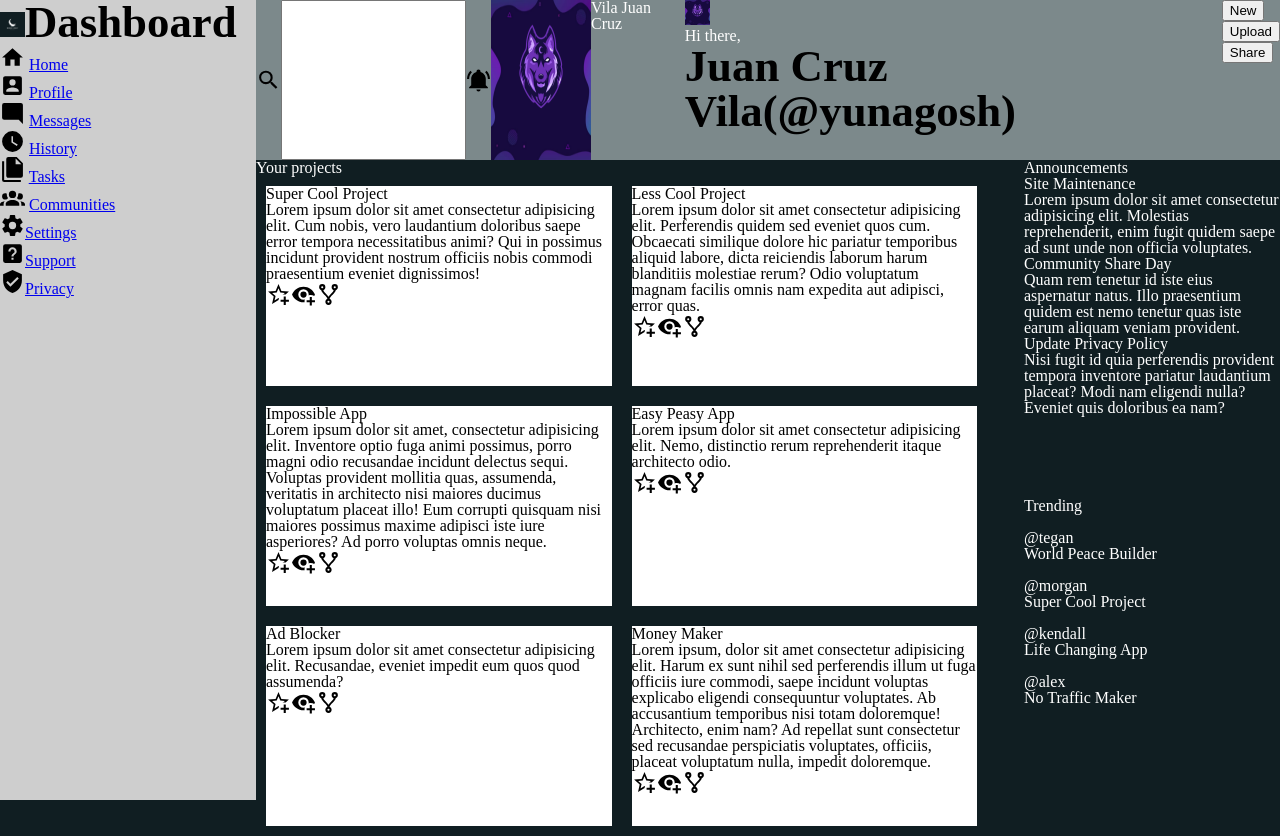
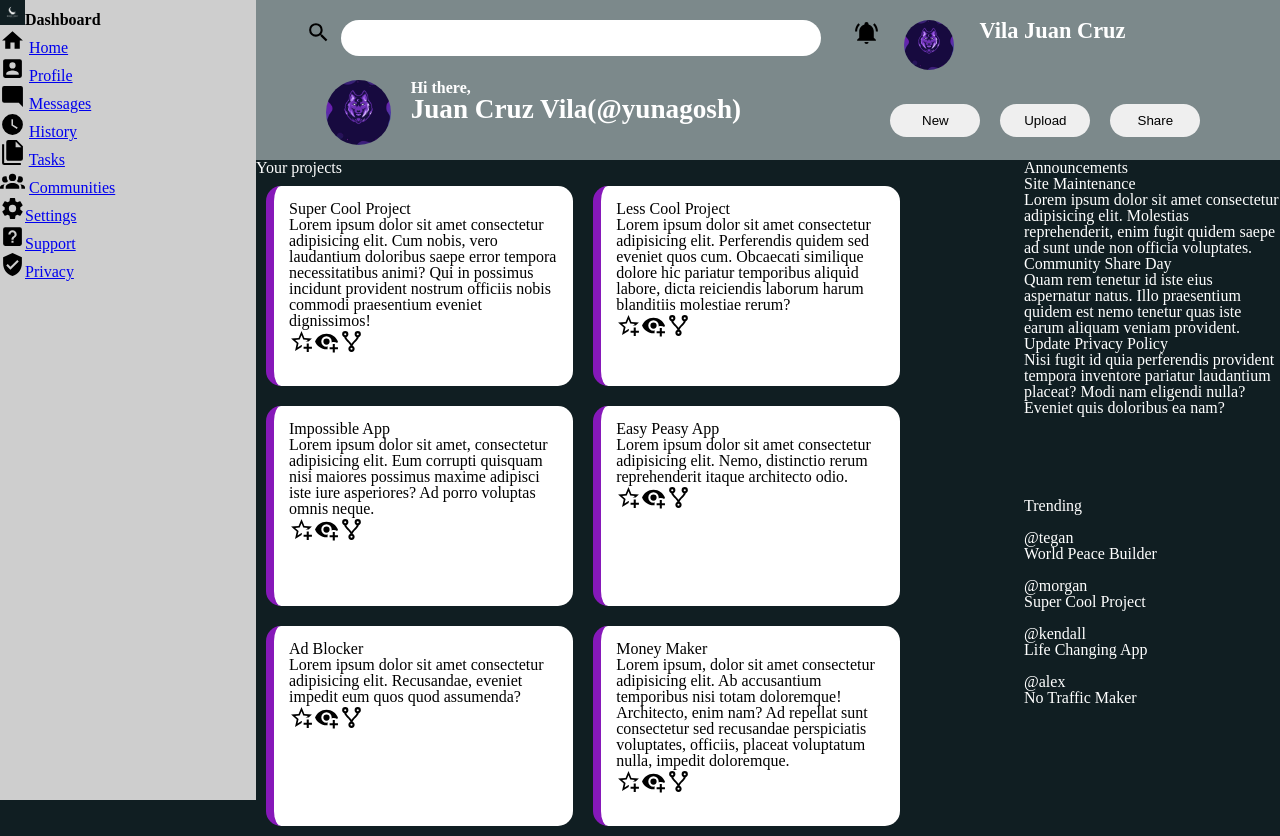
Before and after one commit to yunagosh7/admin-dashboard, a plain HTML site: page index.html in a window 1280 px wide. Drawn offline with Linux system fonts and the light colour scheme.

Commit message:
Commit preventivo

```diff
--- a/index.html
+++ b/index.html
@@ -20,112 +20,208 @@
             />Dashboard
           </h1>
           <ul>
-                <li><img src="images/home.svg" alt="" /> <a href="#">Home</a> </li>
-                <li><img src="images/account-box.svg" alt="" /> <a href="#">Profile</a> </li>
-                <li><img src="images/message-reply.svg" alt="" /> <a href="#">Messages</a> </li>
-                <li><img src="images/clock.svg" alt="" /> <a href="#">History</a> </li>
-                <li><img src="images/file-multiple.svg" alt="" /> <a href="#">Tasks</a> </li>
-                <li><img src="images/account-group.svg" alt="" /> <a href="#">Communities</a> </li>
+            <li><img src="images/home.svg" alt="" /> <a href="#">Home</a></li>
+            <li>
+              <img src="images/account-box.svg" alt="" />
+              <a href="#">Profile</a>
+            </li>
+            <li>
+              <img src="images/message-reply.svg" alt="" />
+              <a href="#">Messages</a>
+            </li>
+            <li>
+              <img src="images/clock.svg" alt="" /> <a href="#">History</a>
+            </li>
+            <li>
+              <img src="images/file-multiple.svg" alt="" />
+              <a href="#">Tasks</a>
+            </li>
+            <li>
+              <img src="images/account-group.svg" alt="" />
+              <a href="#">Communities</a>
+            </li>
           </ul>
           <ul>
             <li><img src="images/cog.svg" alt="" /><a href="#">Settings</a></li>
-                <li><img src="images/help-box.svg" alt="" /><a href="#">Support</a></li>
-                <li><img src="images/shield-check.svg" alt="" /><a href="#">Privacy</a></li>
+            <li>
+              <img src="images/help-box.svg" alt="" /><a href="#">Support</a>
+            </li>
+            <li>
+              <img src="images/shield-check.svg" alt="" /><a href="#"
+                >Privacy</a
+              >
+            </li>
           </ul>
         </nav>
       </aside>
-          <header >
-            <img src="images/magnify.svg" alt="" />
+      <header>
+        <div class="up">
+          <div class="search">
+            <img class="svg" src="images/magnify.svg" alt="" />
             <input type="text" />
-            <img src="images/bell-ring.svg" alt="" />
+          </div>
+          <div class="right">
+
+          <img class="svg" src="images/bell-ring.svg" alt="" />
           <img
             class="user-img"
             src="images/Purple and Navy Blue Gaming Wolf Illustration and Animated Typography Twitch Logo.png"
             alt=""
           />
           <h3>Vila Juan Cruz</h3>
-            <div class="profile">
+          </div>
+        </div>
+        <div class="down">
+          <div>
           <img
           src="images/Purple and Navy Blue Gaming Wolf Illustration and Animated Typography Twitch Logo.png"
           alt=""
         />
+        <div class="profile">
           <p>Hi there,</p>
-              <h1>Juan Cruz Vila(@yunagosh)</h1>
+          <h2>Juan Cruz Vila(@yunagosh)</h2>
+        </div>
           </div>
           <ul>
             <li><button>New</button></li>
             <li><button>Upload</button></li>
             <li><button>Share</button></li>
           </ul>
+        </div>
       </header>
       <div class="main-container">
-
         <main class="main">
           <section>
             <p>Your projects</p>
             <div class="projects-container">
               <div class="card">
                 <h3>Super Cool Project</h3>
-                      <p>Lorem ipsum dolor sit amet consectetur adipisicing elit. Cum nobis, vero laudantium doloribus saepe error tempora necessitatibus animi? Qui in possimus incidunt provident nostrum officiis nobis commodi praesentium eveniet dignissimos!</p>
-                      <img src="images/star-plus-outline.svg" alt=""><img src="images/eye-plus.svg" alt=""><img src="images/source-fork.svg" alt=""></div>
+                <p>
+                  Lorem ipsum dolor sit amet consectetur adipisicing elit. Cum
+                  nobis, vero laudantium doloribus saepe error tempora
+                  necessitatibus animi? Qui in possimus incidunt provident
+                  nostrum officiis nobis commodi praesentium eveniet
+                  dignissimos!
+                </p>
+                <div>
+                <img src="images/star-plus-outline.svg" alt="" /><img
+                  src="images/eye-plus.svg"
+                  alt=""
+                /><img src="images/source-fork.svg" alt="" /></div>
+              </div>
               <div class="card">
                 <h3>Less Cool Project</h3>
-                      <p>Lorem ipsum dolor sit amet consectetur adipisicing elit. Perferendis quidem sed eveniet quos cum. Obcaecati similique dolore hic pariatur temporibus aliquid labore, dicta reiciendis laborum harum blanditiis molestiae rerum? Odio voluptatum magnam facilis omnis nam expedita aut adipisci, error quas.</p>
-                      <img src="images/star-plus-outline.svg" alt=""><img src="images/eye-plus.svg" alt=""><img src="images/source-fork.svg" alt=""></div>
+                <p>
+                  Lorem ipsum dolor sit amet consectetur adipisicing elit.
+                  Perferendis quidem sed eveniet quos cum. Obcaecati similique
+                  dolore hic pariatur temporibus aliquid labore, dicta
+                  reiciendis laborum harum blanditiis molestiae rerum?
+                </p>
+                <div>
+                <img src="images/star-plus-outline.svg" alt="" /><img
+                  src="images/eye-plus.svg"
+                  alt=""
+                /><img src="images/source-fork.svg" alt="" /></div>
+              </div>
               <div class="card">
                 <h3>Impossible App</h3>
-                      <p>Lorem ipsum dolor sit amet, consectetur adipisicing elit. Inventore optio fuga animi possimus, porro magni odio recusandae incidunt delectus sequi. Voluptas provident mollitia quas, assumenda, veritatis in architecto nisi maiores ducimus voluptatum placeat illo! Eum corrupti quisquam nisi maiores possimus maxime adipisci iste iure asperiores? Ad porro voluptas omnis neque.</p>
-                      <img src="images/star-plus-outline.svg" alt=""><img src="images/eye-plus.svg" alt=""><img src="images/source-fork.svg" alt=""></div>
+                <p>
+                  Lorem ipsum dolor sit amet, consectetur adipisicing elit. Eum corrupti quisquam nisi
+                  maiores possimus maxime adipisci iste iure asperiores? Ad
+                  porro voluptas omnis neque.
+                </p>
+                <div>
+                <img src="images/star-plus-outline.svg" alt="" /><img
+                  src="images/eye-plus.svg"
+                  alt=""
+                /><img src="images/source-fork.svg" alt="" /></div>
+              </div>
               <div class="card">
                 <h3>Easy Peasy App</h3>
-                      <p>Lorem ipsum dolor sit amet consectetur adipisicing elit. Nemo, distinctio rerum reprehenderit itaque architecto odio.</p>
-                      <img src="images/star-plus-outline.svg" alt=""><img src="images/eye-plus.svg" alt=""><img src="images/source-fork.svg" alt=""></div>
+                <p>
+                  Lorem ipsum dolor sit amet consectetur adipisicing elit. Nemo,
+                  distinctio rerum reprehenderit itaque architecto odio.
+                </p>
+                <div>
+                <img src="images/star-plus-outline.svg" alt="" /><img
+                  src="images/eye-plus.svg"
+                  alt=""
+                /><img src="images/source-fork.svg" alt="" /></div>
+              </div>
               <div class="card">
                 <h3>Ad Blocker</h3>
-                      <p>Lorem ipsum dolor sit amet consectetur adipisicing elit. Recusandae, eveniet impedit eum quos quod assumenda?</p>
-                      <img src="images/star-plus-outline.svg" alt=""><img src="images/eye-plus.svg" alt=""><img src="images/source-fork.svg" alt=""></div>
+                <p>
+                  Lorem ipsum dolor sit amet consectetur adipisicing elit.
+                  Recusandae, eveniet impedit eum quos quod assumenda?
+                </p>
+                <div>
+                <img src="images/star-plus-outline.svg" alt="" /><img
+                  src="images/eye-plus.svg"
+                  alt=""
+                /><img src="images/source-fork.svg" alt="" /></div>
+              </div>
               <div class="card">
                 <h3>Money Maker</h3>
-                      <p>Lorem ipsum, dolor sit amet consectetur adipisicing elit. Harum ex sunt nihil sed perferendis illum ut fuga officiis iure commodi, saepe incidunt voluptas explicabo eligendi consequuntur voluptates. Ab accusantium temporibus nisi totam doloremque! Architecto, enim nam? Ad repellat sunt consectetur sed recusandae perspiciatis voluptates, officiis, placeat voluptatum nulla, impedit doloremque.
-
+                <p>
+                  Lorem ipsum, dolor sit amet consectetur adipisicing elit. Ab accusantium temporibus nisi totam
+                  doloremque! Architecto, enim nam? Ad repellat sunt consectetur
+                  sed recusandae perspiciatis voluptates, officiis, placeat
+                  voluptatum nulla, impedit doloremque.
                 </p>
-                      <img src="images/star-plus-outline.svg" alt=""><img src="images/eye-plus.svg" alt=""><img src="images/source-fork.svg" alt=""></div>
+                <div>
+                <img src="images/star-plus-outline.svg" alt="" /><img
+                  src="images/eye-plus.svg"
+                  alt=""
+                /><img src="images/source-fork.svg" alt="" /></div>
+              </div>
             </div>
           </section>
           <div class="announcements">
             <p>Announcements</p>
             <div class="announce">
               <h4>Site Maintenance</h4>
-                <p>Lorem ipsum dolor sit amet consectetur adipisicing elit. Molestias reprehenderit, enim fugit quidem saepe ad sunt unde non officia voluptates.</p>
+              <p>
+                Lorem ipsum dolor sit amet consectetur adipisicing elit.
+                Molestias reprehenderit, enim fugit quidem saepe ad sunt unde
+                non officia voluptates.
+              </p>
             </div>
             <div class="announce">
               <h4>Community Share Day</h4>
-                <p>Quam rem tenetur id iste eius aspernatur natus. Illo praesentium quidem est nemo tenetur quas iste earum aliquam veniam provident.</p>
+              <p>
+                Quam rem tenetur id iste eius aspernatur natus. Illo praesentium
+                quidem est nemo tenetur quas iste earum aliquam veniam
+                provident.
+              </p>
             </div>
             <div class="announce">
               <h4>Update Privacy Policy</h4>
-                <p>Nisi fugit id quia perferendis provident tempora inventore pariatur laudantium placeat? Modi nam eligendi nulla? Eveniet quis doloribus ea nam?</p>
+              <p>
+                Nisi fugit id quia perferendis provident tempora inventore
+                pariatur laudantium placeat? Modi nam eligendi nulla? Eveniet
+                quis doloribus ea nam?
+              </p>
             </div>
           </div>
           <div class="trending">
             <p>Trending</p>
             <div class="person">
-                  <img src="" alt="">
+              <img src="" alt="" />
               <h5>@tegan</h5>
               <p>World Peace Builder</p>
             </div>
             <div class="person">
-                  <img src="" alt="">
+              <img src="" alt="" />
               <h5>@morgan</h5>
               <p>Super Cool Project</p>
             </div>
             <div class="person">
-                  <img src="" alt="">
+              <img src="" alt="" />
               <h5>@kendall</h5>
               <p>Life Changing App</p>
             </div>
             <div class="person">
-                  <img src="" alt="">
+              <img src="" alt="" />
               <h5>@alex</h5>
               <p>No Traffic Maker</p>
             </div>
@@ -133,6 +229,5 @@
         </main>
       </div>
     </div>
-
   </body>
 </html>
--- a/styles/style.css
+++ b/styles/style.css
@@ -6,38 +6,124 @@ body{
 .grid-container{
     display: grid;
     height: 100vh;
+    width: 100vw;
     grid-template-columns: repeat(5, 20%);
     grid-template-rows: repeat(5, 20%);
-
 }
-
 
 aside{
     background-color: #cecece;
     grid-row: 1 / 6 ;
 }
 
-
-
 header{
     grid-column: 2 / 6;
     grid-row: 1 / 2;
-    display: flex;
     color: #fff;
     background-color: #7c898b;
 }
 
+header div{
+    height: 50%;
+    display: flex
+}
+
+.up{
+    align-items: center;
+
+}
+
+.search{
+    margin-left:40px ;
+}
+
+.right{
+    display: flex;
+    justify-content: space-around;
+    width: 30%;
+}
+
+.up .user-img{
+    width: 50px;
+    height: 50px;
+    border-radius:50% ;
+}
+
+.up div input{
+    height: 16px;
+    width: 450px;
+    margin: 0 10px;
+    outline: none;
+    padding: 10px 15px;
+    border-radius: 50px;
+    border: none;
+    font-size: 1rem;
+}
+.up div .svg{
+    margin-left: 10px;
+}
+
+.up .svg{
+    width: 25px;
+    height: 25px;
+}
+
+.up h3{
+    font-weight: bold;
+    font-size: 1.4rem;
+}
+
+header img{
+    width: 20px;
+    height: 20px;
+}
+
+header div ul {
+    display: flex;
+}
+
+.down{
+    font-weight: bold;
+    justify-content: space-around;
+}
+
+.down img{
+    width: 65px;
+    height: 65px;
+    border-radius: 50%;
+}
+
+
+.down h2{
+    font-size: 1.7rem;
+}
+
+.down ul{
+    justify-self: flex-end;
+    align-items: center;
+}
+
+button{
+    width: 90px;
+    padding: 9px 15px;
+    border-radius: 75px;
+    border: none;
+    margin: 0 10px;
+}
+
+.profile{
+    display: flex;
+    flex-direction: column;
+    margin-left: 20px;
+}
+
 
 h1{
-    font-size: 2.8rem;
     color: #000;
     font-weight: bold;
 }
 
 
-.user-img{
-    width: 100px;
-}
 
 
 .main-container{
@@ -80,9 +166,13 @@ img{
 
 
 .card{
-    width: max(45%, 300px);
+    width: max(40%, 300px);
     height: 200px;
     margin: 10px;
     background-color: #fff;
     color: #000;
+    padding: 15px;
+    box-sizing: border-box;
+    border-radius: 15px;
+    border-left: solid 8px rgb(134, 24, 185) ;
 }
```
Lines whose indentation alone changed are shown as unchanged.
